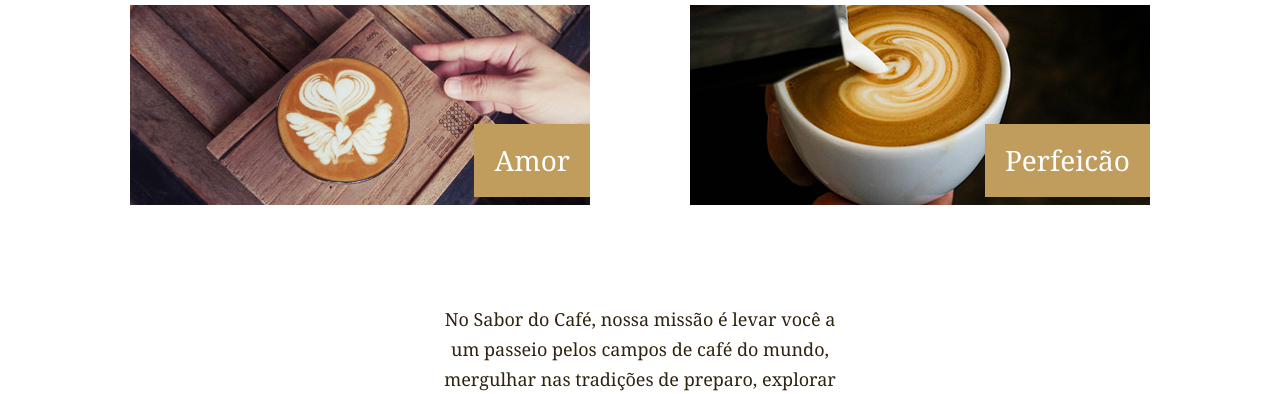
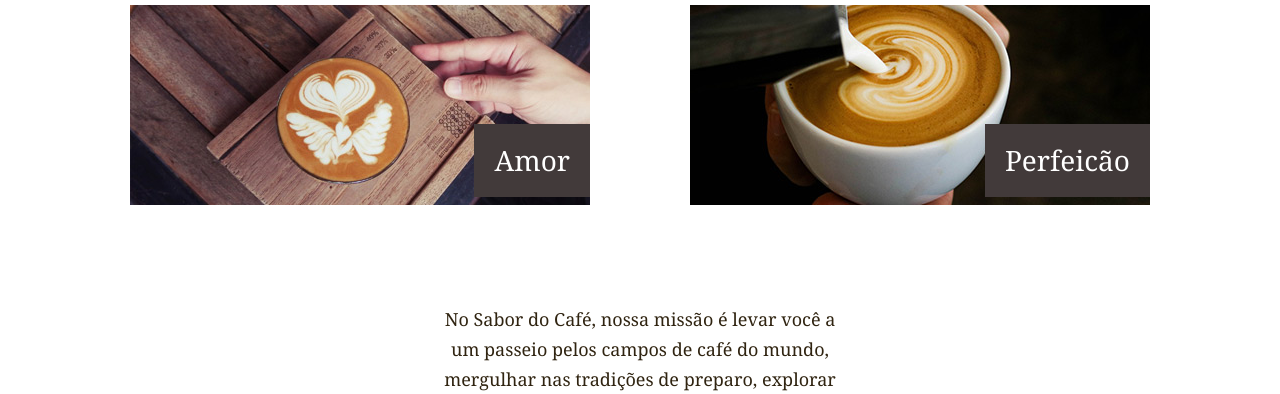
Before and after one commit to emersonpacifico/MagiadoGrao, a plain HTML site: page index.html in a window 1280 px wide. Shown: the part 763-1157 px from the top of the page. Drawn offline with nearby package versions, Linux system fonts and the light colour scheme.

Commit message:
commit favicon

```diff
--- a/index.html
+++ b/index.html
@@ -4,6 +4,7 @@
 <head>
   <meta charset="UTF-8">
   <meta name="viewport" content="width=device-width, initial-scale=1.0">
+  <link rel="website icon" href="./img/favicon.svg" type="image/x-icon">
   <link href="https://cdn.jsdelivr.net/npm/bootstrap@5.3.2/dist/css/bootstrap.min.css" rel="stylesheet" integrity="sha384-T3c6CoIi6uLrA9TneNEoa7RxnatzjcDSCmG1MXxSR1GAsXEV/Dwwykc2MPK8M2HN" crossorigin="anonymous">
   <link rel="stylesheet" href="style.css">
   <title>Magia Do Grão</title>
--- a/style.css
+++ b/style.css
@@ -110,7 +110,7 @@ img {
 }
 .sobre-item h3 {
   position: absolute;
-  background-color: #c09c5d;
+  background-color: #423a3a;
   color: #fff;
   padding: 20px;
   bottom: 0;
```
Also changed, not shown: img/favicon.svg (added).
